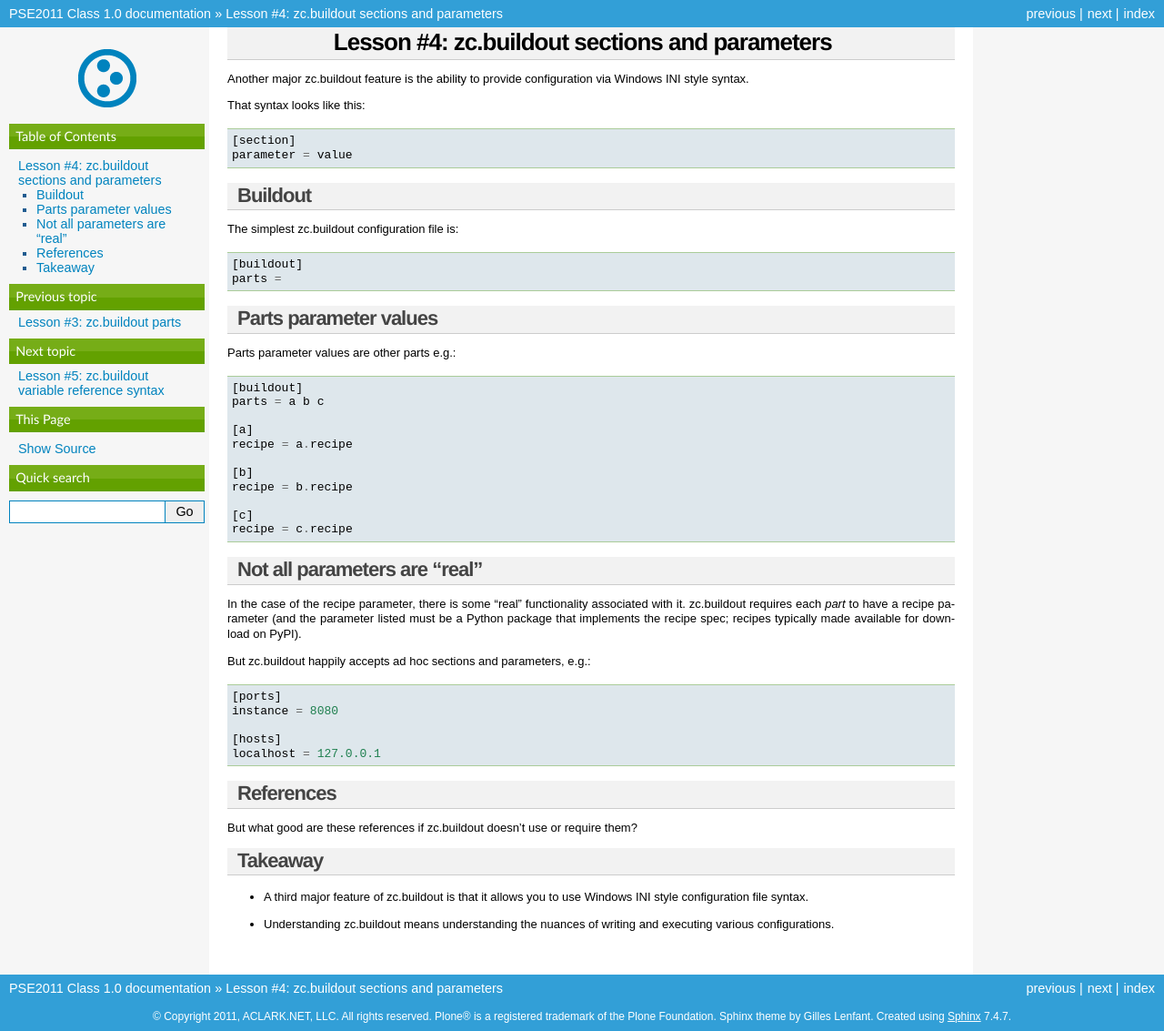
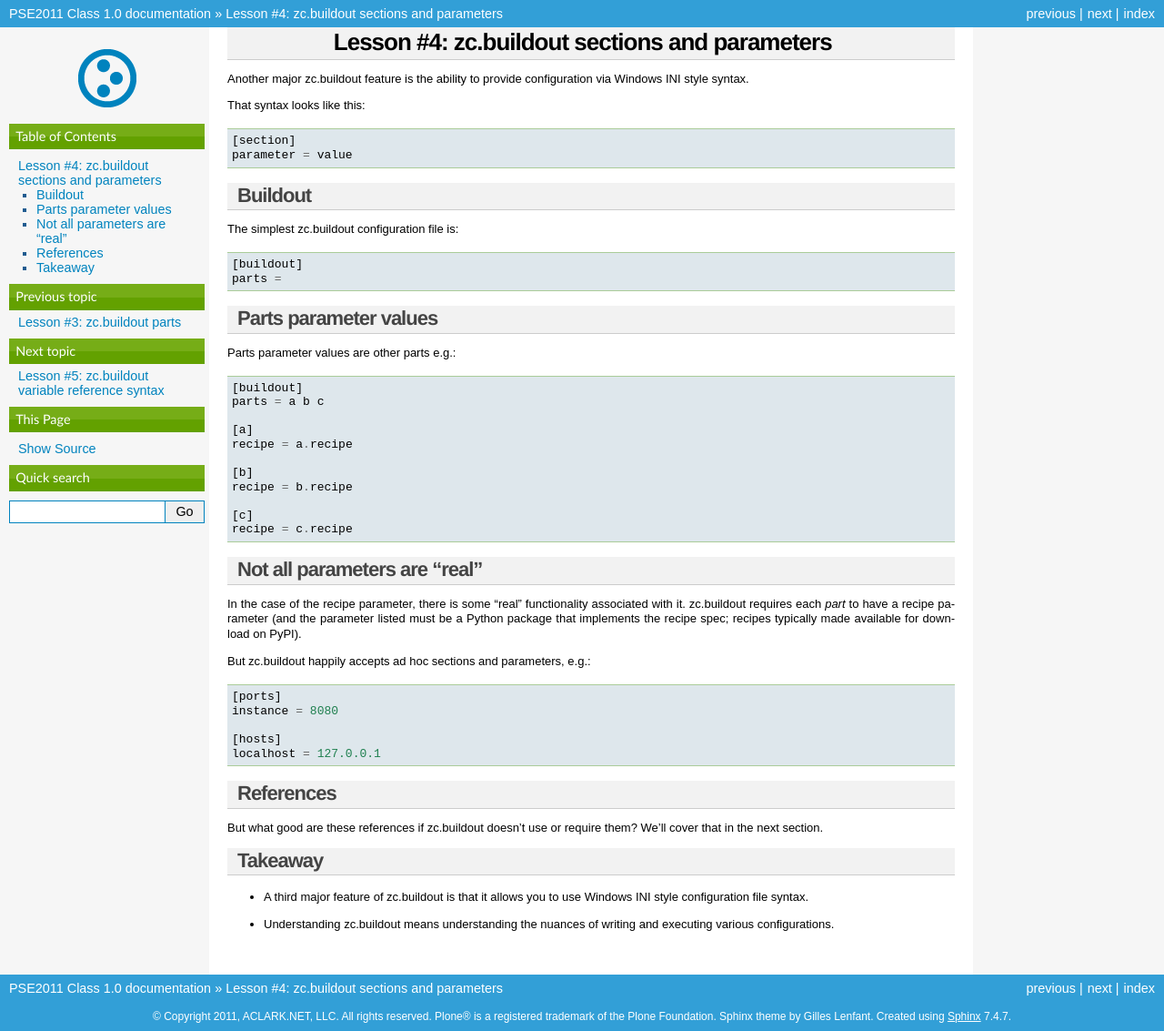
Before and after one commit to aclark4life/PSE2011, a Sphinx documentation site: the page built from docs/4.rst, in a window 1280 px wide. Shown: the whole page at 91% size. Built offline with Sphinx 7.4.7, drawn with Linux system fonts in a browser that asks for light colours.

Commit message:
Update docs

```diff
--- a/docs/4.rst
+++ b/docs/4.rst
@@ -53,7 +53,7 @@
 References
 ----------
 
-But what good are these references if zc.buildout doesn't use or require them?
+But what good are these references if zc.buildout doesn't use or require them? We'll cover that in the next section.
 
 Takeaway
 --------
```
